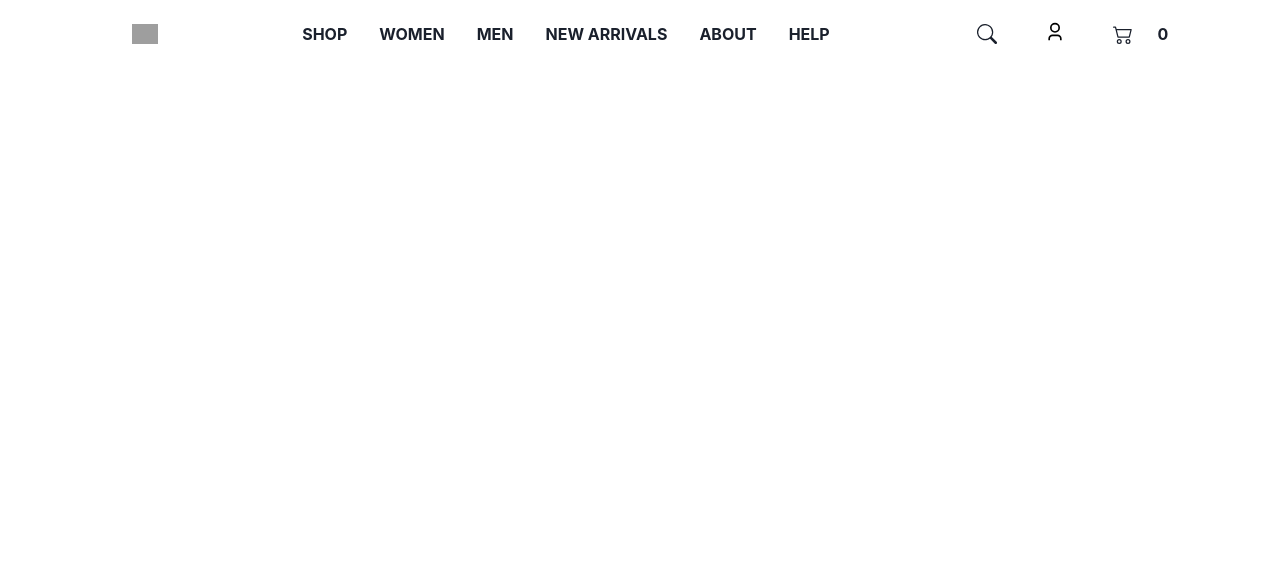
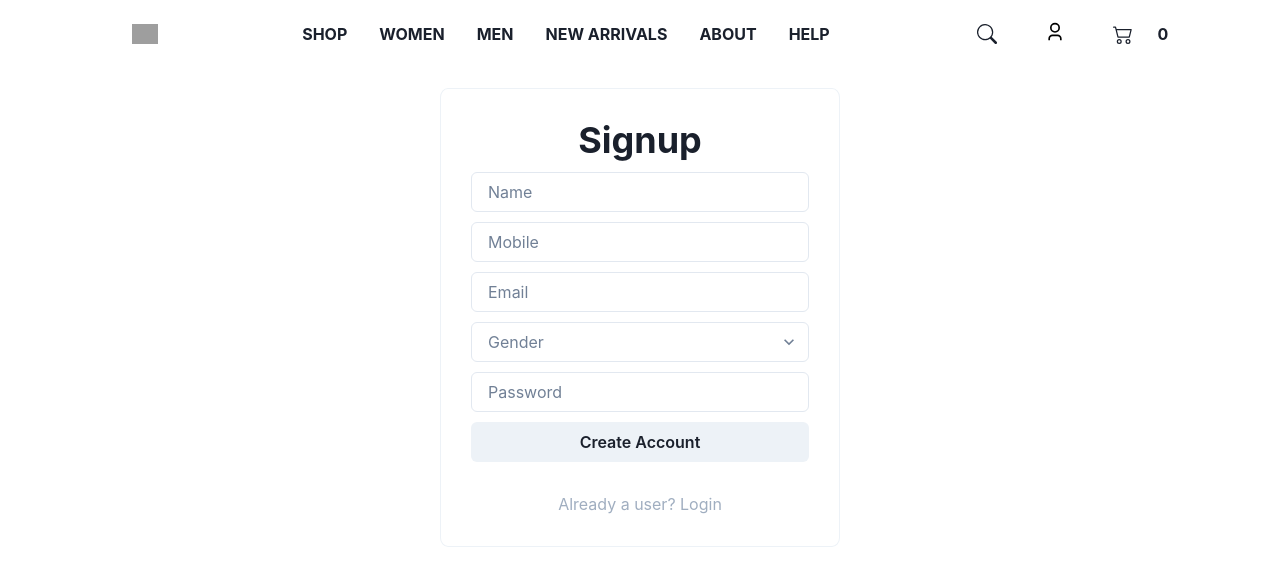
Before and after one commit to Chandrakant121/ecom, a React (Vite) app: page /signup in a window 1280 px wide. Shown: the top 586 px of the page. Built offline with nearby package versions, Linux system fonts and the light colour scheme; grey boxes are pictures that could not be loaded.

Commit message:
Signup page

```diff
--- a/src/App.jsx
+++ b/src/App.jsx
@@ -5,6 +5,7 @@
 import Shoppage from './Pages/Shoppage'
 import ProductDetails from './Pages/ProductDetails'
 import Login from './Pages/Login'
+import Signup from "./Pages/Signup"
 //npm run dev
 //json-server db.json --port 8080
 function App() {
@@ -18,7 +19,7 @@
         <Route path='/collections/all/:id' element={<ProductDetails />} />
         {/* <Route path='/orders/' element={<Orders />} /> */}
         <Route path='/login' element={<Login />} />
-        {/* <Route path='/signup' element={<Signup />} /> */}
+        <Route path='/signup' element={<Signup />} />
       </Routes>
     </div>
   )
--- /dev/null
+++ b/src/Pages/Signup.jsx
@@ -0,0 +1,42 @@
+import { Button, Container, Heading, Input, Select, Text, useToast, VStack } from "@chakra-ui/react";
+import { useState } from "react";
+import { Link, useNavigate } from "react-router-dom";
+import { useDispatch } from 'react-redux';
+// import { signupRequest } from "../Redux/auth/action"
+// import { signupValidator } from "../utils/localStorage";
+const Signup = () => {
+    const init = { name: "", mobile: "", email: "", gender: "", password: "" };
+    const [signup, setSignup] = useState(init);
+    const toast = useToast();
+    const navigate = useNavigate();
+    const dispatch = useDispatch();
+
+    const handleChange = ({ target: { name, value } }) => {
+        setSignup({ ...signup, [name]: value });
+    }
+
+    const handleSubmit = () => {
+        if (signupValidator(signup, toast)) {
+            dispatch(signupRequest(signup, toast, navigate));
+        }
+    }
+
+    return (
+        <Container border={'1px solid #edf2f7'} mt={['60px', '20px']} borderRadius={'2%'} p={['10px', '20px', '30px']} maxW={'400px'}>
+            <VStack gap={'10px'}>
+                <Heading>Signup</Heading>
+                <Input onChange={handleChange} name='name' value={signup.name} type={'text'} placeholder='Name' />
+                <Input onChange={handleChange} name='mobile' value={signup.mobile} type={'tel'} placeholder='Mobile' />
+                <Input onChange={handleChange} name='email' value={signup.email} type={'email'} placeholder='Email' />
+                <Select onChange={handleChange} name='gender' value={signup.gender} color={'gray.500'} placeholder="Gender">
+                    <option value="male">Male</option>
+                    <option value="female">Female</option>
+                </Select>
+                <Input onChange={handleChange} name='password' value={signup.password} type={'password'} placeholder='Password' />
+                <Button onClick={handleSubmit} w={'100%'}>Create Account</Button>
+                <Link to={'/login'}><Text pt={'20px'} color={'gray.400'}>Already a user? Login</Text></Link>
+            </VStack>
+        </Container>
+    );
+};
+export default Signup
```
